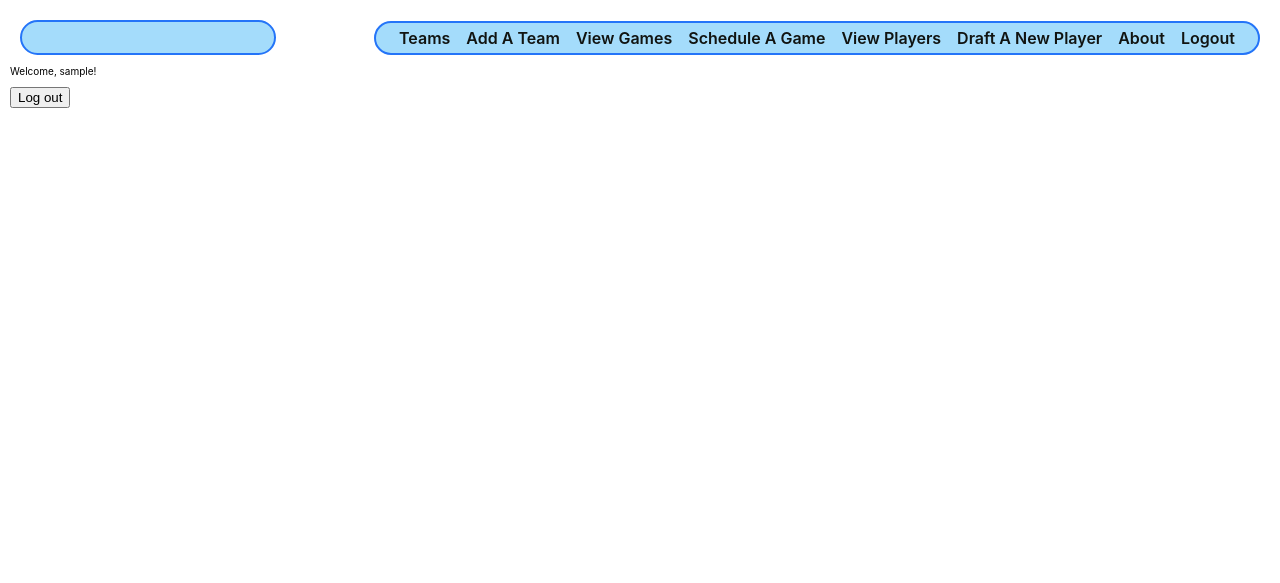
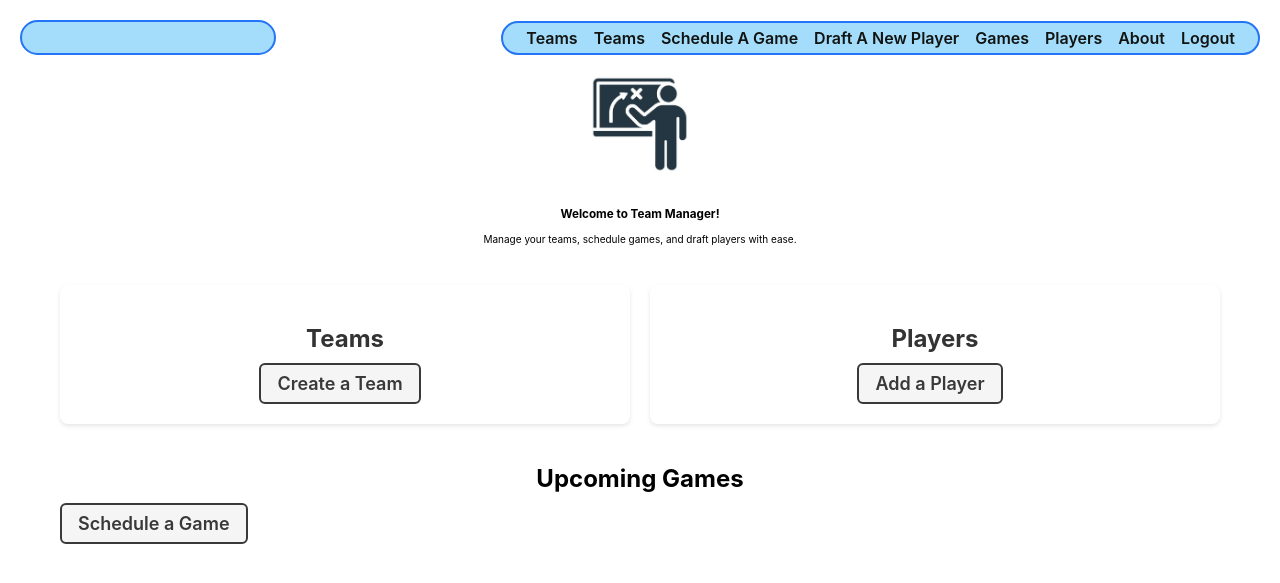
Before and after one commit to jharreldesign/django-team-manager, a Django app: page / in a window 1280 px wide. Shown: the top 583 px of the page. Run offline with Django 5.2, Linux system fonts and the light colour scheme; the visitor is signed in with stand-in values (Sample User, id 1); data that the repository does not hold is empty.

Commit message:
added a landing page to show players, games, teams

```diff
--- a/main_app/static/css/home.css
+++ b/main_app/static/css/home.css
@@ -1,86 +1,132 @@
-main {
-    display: flex;
-    align-items: center;
-    justify-content: center;
-    flex-wrap: wrap;
-    height: 100%;
-  }
+.dashboard-container {
+  padding: 20px;
+  max-width: 1200px;
+  margin: auto;
+}
 
-  main > section {
-    width: 100%;
-    padding: 10px 8px;
-    display: flex;
-    align-items: center;
-    justify-content: center;
-    flex-direction: column;
-  }
+.dashboard-header {
+  text-align: center;
+  margin-bottom: 40px;
+}
 
-  .header-logo-container {
-    display: none;
-  }
+.dashboard-header .logo {
+  width: 100px;
+  margin-bottom: 20px;
+}
 
-  .logo-container {
-    max-width: 375px;
-  }
+.dashboard-grid {
+  display: grid;
+  grid-template-columns: 1fr 1fr; /* Split top half into two columns */
+  gap: 20px;
+  margin-bottom: 40px;
+}
 
-  .team-container {
-    width: 80%;
-  }
+.dashboard-card {
+  background: white;
+  padding: 20px;
+  border-radius: 8px;
+  box-shadow: 0 2px 4px rgba(0, 0, 0, 0.1);
+  text-align: center;
+  display: flex;
+  flex-direction: column;
+  justify-content: space-between;
+  align-items: center;
+}
 
-  .login {
-    display: flex;
-    flex-direction: column;
-    justify-content: center;
-    align-items: center;
-    width: 80%;
-  }
+.dashboard-card h2 {
+  color: #333;
+  margin-bottom: 10px;
+}
 
-  .login h1 {
-    font-size: clamp(3.2rem, 3vw, 4.8rem);
-    margin: 10px 0;
-  }
+.dashboard-card ul {
+  list-style: none;
+  padding: 0;
+  margin: 0;
+  width: 100%;
+  display: flex;
+  flex-direction: column;
+  align-items: center;
+}
 
-  .login > p {
-    display: flex;
-    flex-direction: column;
-    width: 100%;
-    margin: 14px 0 0px;
-  }
+.dashboard-card ul li {
+  margin-bottom: 8px;
+  font-size: 1rem;
+  color: #333;
+  display: flex;
+  align-items: center;
+  justify-content: center;
+  width: 100%;
+}
 
-  .login label {
-    font-size: var(--font-reg);
-    margin-bottom: 6px;
-  }
+.team-logo {
+  max-width: 80px;
+  height: auto;
+  margin-right: 10px;
+}
 
-  .login input {
-    font-size: var(--font-l);
-    padding: 2px 4px;
-  }
+.dashboard-card ul li span {
+  display: block;
+  font-size: 0.9rem;
+  color: #777;
+}
 
-  .login .btn {
-    align-self: flex-end;
-    margin-right: 0;
-    margin-top: 16px;
-  }
+/* Games Section */
+.games-section {
+  width: 100%;
+  margin-top: 40px;
+}
 
-  @media only screen and (min-width: 768px) {
-    main {
-      justify-content: space-around;
-    }
+.games-section h2 {
+  text-align: center;
+  margin-bottom: 20px;
+}
 
-    main > section {
-      width: 40%;
-    }
+.games-section ul {
+  list-style: none;
+  padding: 0;
+  margin: 0;
+  display: flex;
+  flex-direction: column;
+  gap: 15px;
+}
 
-    .login {
-      border: var(--borders);
-      padding: 20px;
-      border-radius: var(--card-border-radius);
-      box-shadow: var(--card-box-shadow);
-      width: 100%;
-    }
+.game-item {
+  background: #f9f9f9;
+  padding: 15px;
+  border-radius: 8px;
+  display: flex;
+  flex-direction: column;
+  gap: 10px;
+}
 
-    .logo-container {
-      max-width: 520px;
-    }
-  }
+.game-details {
+  display: flex;
+  justify-content: space-between;
+  align-items: center;
+}
+
+.team {
+  display: flex;
+  align-items: center;
+  justify-content: center;
+}
+
+.team-logo {
+  max-width: 100px;
+  margin-right: 10px;
+}
+
+.vs {
+  font-weight: bold;
+  font-size: 1.2rem;
+  display: flex;
+  align-items: center;
+  justify-content: center;
+}
+
+.game-info {
+  display: flex;
+  justify-content: space-between;
+  font-size: 0.9rem;
+  color: #555;
+}
--- a/main_app/templates/base.html
+++ b/main_app/templates/base.html
@@ -25,11 +25,13 @@
         <nav>
             <ul>
                 <li><a href="{% url 'team-index' %}">Teams</a></li>
-                <li><a href="{% url 'team-create' %}">Add A Team</a></li>
-                <li><a href="{% url 'schedule-list' %}">View Games</a></li>
-                <li><a href="{% url 'schedule-create' %}">Schedule A Game</a></li>
-                <li><a href="{% url 'player-list' %}">View Players</a></li>
-                <li><a href="{% url 'player-create' %}">Draft A New Player</a></li>
+                {% if user.is_authenticated %}
+                    <li><a href="{% url 'team-create' %}">Teams</a></li>
+                    <li><a href="{% url 'schedule-create' %}">Schedule A Game</a></li>
+                    <li><a href="{% url 'player-create' %}">Draft A New Player</a></li>
+                {% endif %}
+                <li><a href="{% url 'schedule-list' %}">Games</a></li>
+                <li><a href="{% url 'player-list' %}">Players</a></li>
                 <li><a href="{% url 'about' %}">About</a></li>
                 <!-- Authentication Links -->
                 {% if user.is_authenticated %}
@@ -40,6 +42,7 @@
                 {% endif %}
             </ul>
         </nav>
+
     </header>
     <main>
         {% block content %}
--- a/main_app/templates/home.html
+++ b/main_app/templates/home.html
@@ -3,13 +3,79 @@
 {% block head %}
 <link rel="stylesheet" href="{% static 'css/home.css' %}" />
 {% endblock %}
+
 {% block content %}
+<section class="dashboard-container">
+    <!-- Welcome Section -->
+    <section class="dashboard-header">
+        <div class="team-container">
+            <img src="{% static 'images/coach-logo.png' %}" alt="The Coaches Logo" class="logo">
+        </div>
+        <h1>Welcome to Team Manager!</h1>
+        <p>Manage your teams, schedule games, and draft players with ease.</p>
+    </section>
 
-<section class="logo-container">
-    <div class="team-container">
-        <img src="{% static 'images/coach-logo.png' %}" alt="The Coaches Large Image" />
-    </div>
-    <img src="{% static 'images/coach-logo.png' %}" alt="The Coaches Large Image" />
+    <!-- Dashboard Grid Section -->
+    <section class="dashboard-grid">
+        <!-- Teams Section -->
+        <div class="dashboard-card">
+            <h2>Teams</h2>
+            <ul>
+                {% for team in teams %}
+                    <li>
+                        <img src="{{ team.logo_url }}" alt="{{ team.name }} logo" class="team-logo">
+                        {{ team.name }}
+                    </li>
+                {% endfor %}
+            </ul>
+            {% if user.is_authenticated %}
+                <a href="{% url 'team-create' %}" class="btn secondary">Create a Team</a>
+            {% endif %}
+        </div>
+
+        <!-- Players Section -->
+        <div class="dashboard-card">
+            <h2>Players</h2>
+            <ul>
+                {% for player in players %}
+                    <li>{{ player.first_name }} {{ player.last_name }} - {{ player.position }}</li>
+                {% endfor %}
+            </ul>
+            {% if user.is_authenticated %}
+                <a href="{% url 'player-create' %}" class="btn secondary">Add a Player</a>
+            {% endif %}
+        </div>
+    </section>
+
+    <!-- Full Width for Games Section -->
+    <section class="games-section">
+        <h2>Upcoming Games</h2>
+        <ul>
+            {% for schedule in schedules %}
+                <li class="game-item">
+                    <div class="game-details">
+                        <div class="team home-team">
+                            <img src="{{ schedule.home_team.logo_url }}" alt="{{ schedule.home_team.name }} logo" class="team-logo">
+                            <span>{{ schedule.home_team.name }}</span>
+                        </div>
+                        <div class="vs">
+                            <span>VS</span>
+                        </div>
+                        <div class="team away-team">
+                            <img src="{{ schedule.away_team.logo_url }}" alt="{{ schedule.away_team.name }} logo" class="team-logo">
+                            <span>{{ schedule.away_team.name }}</span>
+                        </div>
+                    </div>
+                    <div class="game-info">
+                        <span>{{ schedule.game_date }} at {{ schedule.game_time }}</span>
+                        <span>{{ schedule.location }} - {{ schedule.arena }}</span>
+                    </div>
+                </li>
+            {% endfor %}
+        </ul>
+        {% if user.is_authenticated %}
+            <a href="{% url 'schedule-create' %}" class="btn secondary">Schedule a Game</a>
+        {% endif %}
+    </section>
 </section>
-
 {% endblock %}
--- a/main_app/templates/teams/index.html
+++ b/main_app/templates/teams/index.html
@@ -4,26 +4,6 @@
 <link rel="stylesheet" href="{% static 'css/teams/team-index.css' %}" />
 {% endblock %}
 {% block content %}
-
-<section class="card-container">
-    {% for team in teams %}
-    <div class="card">
-        <a href="{% url 'team-detail' team.id %}">
-            <div class="card-img-container">
-                {% if team.logo_url %}
-                    <img src="{{ team.logo_url }}" alt="{{ team.name }} Logo" />
-                {% else %}
-                    <img src="{% static 'images/coach-logo.png' %}" alt="Default Coaches Logo" />
-                {% endif %}
-            </div>
-            <div class="card-content">
-                <h2 class="card-title">{{ team.city }} {{ team.name }}</h2>
-                <p><strong>Sport: </strong>{{ team.sport }}</p>
-            </div>
-        </a>
-    </div>
-    {% endfor %}
-</section>
 
 {% if user.is_authenticated %}
     <p>Welcome, {{ user.username }}!</p>
@@ -53,4 +33,26 @@
     </div>
 {% endif %}
 
+<section class="card-container">
+    {% for team in teams %}
+    <div class="card">
+        <a href="{% url 'team-detail' team.id %}">
+            <div class="card-img-container">
+                {% if team.logo_url %}
+                    <img src="{{ team.logo_url }}" alt="{{ team.name }} Logo" />
+                {% else %}
+                    <img src="{% static 'images/coach-logo.png' %}" alt="Default Coaches Logo" />
+                {% endif %}
+            </div>
+            <div class="card-content">
+                <h2 class="card-title">{{ team.city }} {{ team.name }}</h2>
+                <p><strong>Sport: </strong>{{ team.sport }}</p>
+            </div>
+        </a>
+    </div>
+    {% endfor %}
+</section>
+
+
+
 {% endblock %}
--- a/main_app/views.py
+++ b/main_app/views.py
@@ -9,22 +9,29 @@ from .models import Team, Schedule, Player
 class TeamCreate(CreateView):
     model = Team
     fields = ['name', 'city', 'stadium', 'sport', 'logo_url']
-    success_url = '/teams/'
+    success_url = '/'
 
 class TeamUpdate(UpdateView):
     model = Team
     fields = ['name', 'city', 'stadium', 'sport', 'logo_url']
-    success_url = '/teams/'
+    success_url = '/'
 
 class TeamDelete(DeleteView):
     model = Team
-    success_url = '/teams/'
+    success_url = '/'
 
 def home(request):
     teams = Team.objects.all()
-    if request.user.is_authenticated:
-        return render(request, 'teams/index.html', {'teams': teams, 'is_authenticated': True})
-    return render(request, 'teams/index.html', {'teams': teams, 'is_authenticated': False})
+    players = Player.objects.all()
+    schedules = Schedule.objects.all()
+    is_authenticated = request.user.is_authenticated  # Calculate this before the return
+    return render(request, 'home.html', {
+        'teams': teams,
+        'players': players,
+        'schedules': schedules,
+        'is_authenticated': is_authenticated,  # Add it to the context
+    })
+
 
 def about(request):
     return render(request, 'about.html')
@@ -48,14 +55,8 @@ class ScheduleCreate(CreateView):
         context['teams'] = Team.objects.all()
         return context
 
-    def form_valid(self, form):
-        if form.errors:
-            print(form.errors)  # For debugging form errors
-        return super().form_valid(form)
-
 def schedule_update(request, pk):
     schedule = Schedule.objects.get(id=pk)
-
     if request.method == "POST":
         home_team_id = request.POST.get('home_team')
         away_team_id = request.POST.get('away_team')
@@ -64,7 +65,6 @@ def schedule_update(request, pk):
         game_time = request.POST.get('game_time')
         arena = request.POST.get('arena')
 
-        # Update the existing schedule
         home_team = Team.objects.get(id=home_team_id)
         away_team = Team.objects.get(id=away_team_id)
 
@@ -82,7 +82,7 @@ def schedule_update(request, pk):
     return render(request, 'schedule_form.html', {
         'teams': teams,
         'schedule': schedule,
-        'form_errors': []  # Add form errors if there are any
+        'form_errors': []
     })
 
 class ScheduleList(ListView):
@@ -100,9 +100,6 @@ class ScheduleUpdate(UpdateView):
         context = super().get_context_data(**kwargs)
         context['teams'] = Team.objects.all()
         return context
-
-    def form_valid(self, form):
-        return super().form_valid(form)
 
 class TeamScheduleList(ListView):
     model = Schedule
@@ -154,7 +151,7 @@ def signup(request):
         if form.is_valid():
             user = form.save()
             login(request, user)
-            return redirect('home')
+            return redirect('/')
     else:
         form = UserCreationForm()
     return render(request, 'registration/signup.html', {'form': form})
@@ -165,11 +162,188 @@ def login_view(request):
         if form.is_valid():
             user = form.get_user()
             login(request, user)
-            return redirect('home')
+            return redirect('/')
     else:
         form = AuthenticationForm()
     return render(request, 'registration/login.html', {'form': form})
 
 def logout_view(request):
     logout(request)
-    return redirect('home')
+    return redirect('/')
+
+
+# from django.shortcuts import render, get_object_or_404, redirect
+# from django.views.generic.edit import CreateView, UpdateView, DeleteView
+# from django.views.generic import ListView, DetailView
+# from django.contrib.auth.forms import UserCreationForm, AuthenticationForm
+# from django.contrib.auth import login, authenticate, logout
+# from .models import Team, Schedule, Player
+
+# # Team views
+# class TeamCreate(CreateView):
+#     model = Team
+#     fields = ['name', 'city', 'stadium', 'sport', 'logo_url']
+#     success_url = '/teams/'
+
+# class TeamUpdate(UpdateView):
+#     model = Team
+#     fields = ['name', 'city', 'stadium', 'sport', 'logo_url']
+#     success_url = '/teams/'
+
+# class TeamDelete(DeleteView):
+#     model = Team
+#     success_url = '/teams/'
+
+# def home(request):
+#     teams = Team.objects.all()
+#     if request.user.is_authenticated:
+#         return render(request, 'teams/index.html', {'teams': teams, 'is_authenticated': True})
+#     return render(request, 'teams/index.html', {'teams': teams, 'is_authenticated': False})
+
+# def about(request):
+#     return render(request, 'about.html')
+
+# def team_index(request):
+#     teams = Team.objects.all()
+#     return render(request, 'teams/index.html', {'teams': teams})
+
+# def team_detail(request, team_id):
+#     team = get_object_or_404(Team, id=team_id)
+#     return render(request, 'teams/detail.html', {'team': team})
+
+# # Schedule views
+# class ScheduleCreate(CreateView):
+#     model = Schedule
+#     fields = ['home_team', 'away_team', 'location', 'arena', 'game_date', 'game_time']
+#     success_url = '/schedule/'
+
+#     def get_context_data(self, **kwargs):
+#         context = super().get_context_data(**kwargs)
+#         context['teams'] = Team.objects.all()
+#         return context
+
+#     def form_valid(self, form):
+#         if form.errors:
+#             print(form.errors)  # For debugging form errors
+#         return super().form_valid(form)
+
+# def schedule_update(request, pk):
+#     schedule = Schedule.objects.get(id=pk)
+
+#     if request.method == "POST":
+#         home_team_id = request.POST.get('home_team')
+#         away_team_id = request.POST.get('away_team')
+#         location = request.POST.get('location')
+#         game_date = request.POST.get('game_date')
+#         game_time = request.POST.get('game_time')
+#         arena = request.POST.get('arena')
+
+#         # Update the existing schedule
+#         home_team = Team.objects.get(id=home_team_id)
+#         away_team = Team.objects.get(id=away_team_id)
+
+#         schedule.home_team = home_team
+#         schedule.away_team = away_team
+#         schedule.location = location
+#         schedule.game_date = game_date
+#         schedule.game_time = game_time
+#         schedule.arena = arena
+#         schedule.save()
+
+#         return redirect('schedule-detail', pk=schedule.id)
+
+#     teams = Team.objects.all()
+#     return render(request, 'schedule_form.html', {
+#         'teams': teams,
+#         'schedule': schedule,
+#         'form_errors': []  # Add form errors if there are any
+#     })
+
+# class ScheduleList(ListView):
+#     model = Schedule
+
+# class ScheduleDetail(DetailView):
+#     model = Schedule
+
+# class ScheduleUpdate(UpdateView):
+#     model = Schedule
+#     fields = ['home_team', 'away_team', 'location', 'arena', 'game_date', 'game_time']
+#     success_url = '/schedule/'
+
+#     def get_context_data(self, **kwargs):
+#         context = super().get_context_data(**kwargs)
+#         context['teams'] = Team.objects.all()
+#         return context
+
+#     def form_valid(self, form):
+#         return super().form_valid(form)
+
+# class TeamScheduleList(ListView):
+#     model = Schedule
+#     template_name = 'teams/schedule_list.html'
+#     context_object_name = 'schedule_list'
+
+#     def get_queryset(self):
+#         team_id = self.kwargs['team_id']
+#         return Schedule.objects.filter(home_team_id=team_id)
+
+#     def get_context_data(self, **kwargs):
+#         context = super().get_context_data(**kwargs)
+#         team = get_object_or_404(Team, id=self.kwargs['team_id'])
+#         context['team'] = team
+#         return context
+
+# # Player views
+# class PlayerCreate(CreateView):
+#     model = Player
+#     fields = ['first_name', 'last_name', 'position', 'number', 'team']
+#     success_url = '/players/'
+
+#     def get_context_data(self, **kwargs):
+#         context = super().get_context_data(**kwargs)
+#         context['teams'] = Team.objects.all()
+#         return context
+
+# class PlayerUpdate(UpdateView):
+#     model = Player
+#     fields = ['first_name', 'last_name', 'position', 'number']
+#     success_url = '/players/'
+
+# class PlayerDelete(DeleteView):
+#     model = Player
+#     success_url = '/players/'
+
+# class PlayerList(ListView):
+#     model = Player
+#     success_url = '/players/'
+
+# class PlayerDetail(DetailView):
+#     model = Player
+#     template_name = 'players/player_detail.html'
+
+# # User authentication views
+# def signup(request):
+#     if request.method == 'POST':
+#         form = UserCreationForm(request.POST)
+#         if form.is_valid():
+#             user = form.save()
+#             login(request, user)
+#             return redirect('/')
+#     else:
+#         form = UserCreationForm()
+#     return render(request, 'registration/signup.html', {'form': form})
+
+# def login_view(request):
+#     if request.method == 'POST':
+#         form = AuthenticationForm(request, data=request.POST)
+#         if form.is_valid():
+#             user = form.get_user()
+#             login(request, user)
+#             return redirect('/')
+#     else:
+#         form = AuthenticationForm()
+#     return render(request, 'registration/login.html', {'form': form})
+
+# def logout_view(request):
+#     logout(request)
+#     return redirect('/')
```
